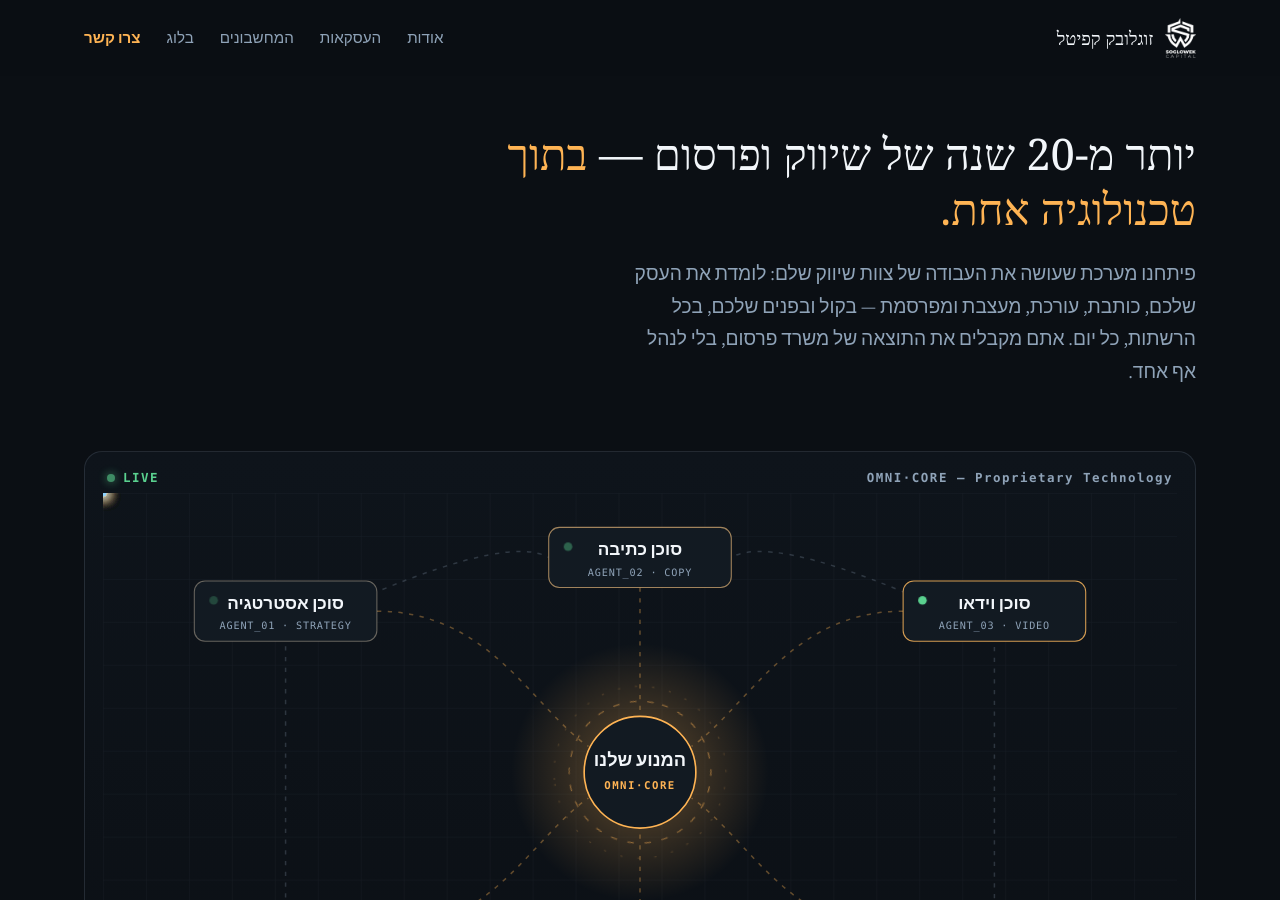
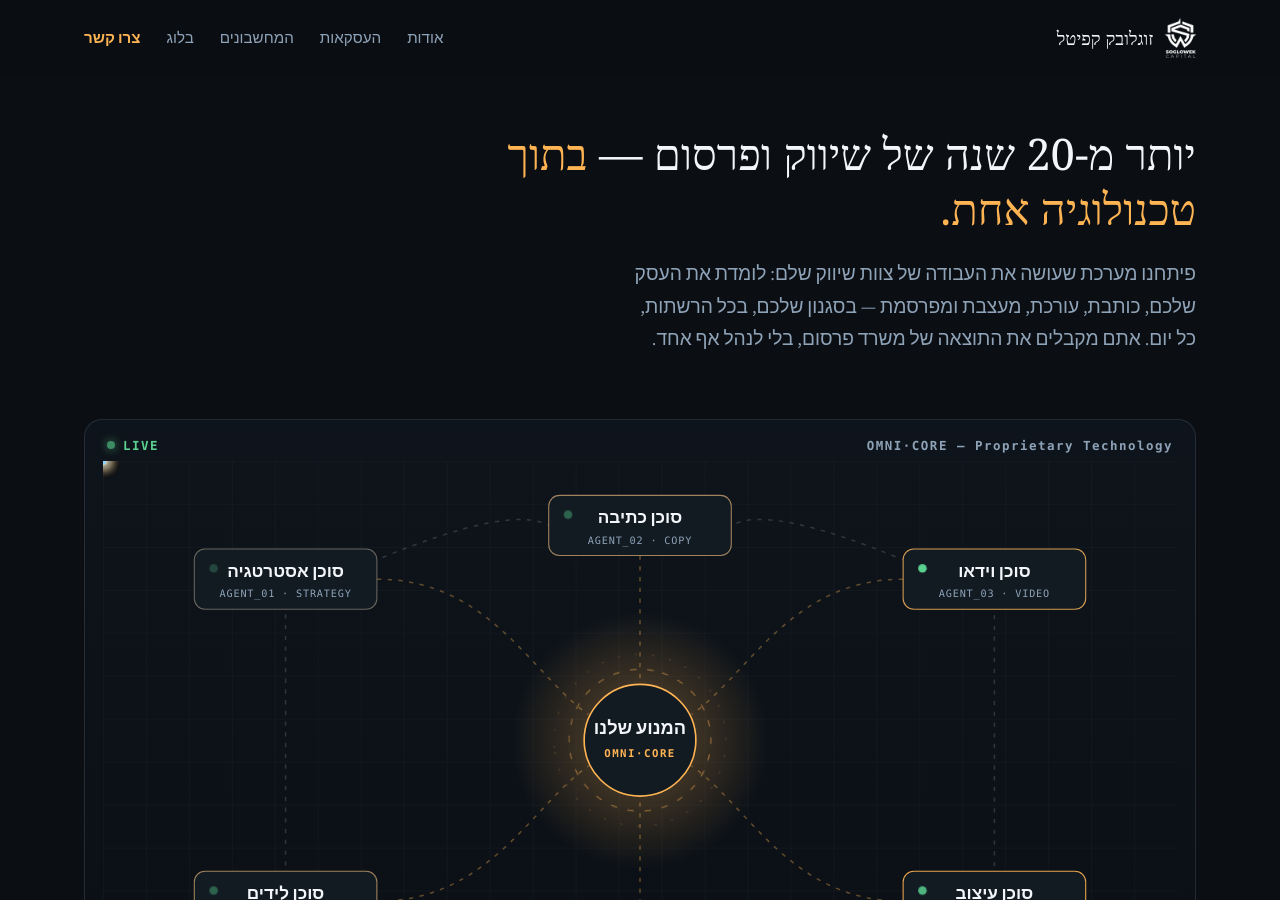
Before and after one commit to urisoglowek-ui/real_estate, a Jekyll site: the page built from content-offer.html, in a window 1280 px wide and 900 px high, scrolled down 1864 px. Built offline with Jekyll 4.4.1, drawn with Linux system fonts in a browser that asks for light colours; some web fonts are replaced; some of the changed text lies outside the part shown.

Commit message:
Add files via upload

```diff
--- a/content-offer.html
+++ b/content-offer.html
@@ -7,10 +7,10 @@
 <html lang="he" dir="rtl" data-own-reveal><head>
 <meta charset="UTF-8"><meta name="viewport" content="width=device-width, initial-scale=1.0">
 <title>OmniPresence Accelerator — זוגלובק</title>
-<meta name="description" content="נוכחות דיגיטלית מלאה לבעלי עסקים: צילום אחד, ותוכן כל יום בכל הרשתות — בקול ובפנים שלכם.">
+<meta name="description" content="נוכחות דיגיטלית מלאה לבעלי עסקים: תוכן כל יום בכל הרשתות — בסגנון שלכם.">
 <link rel="canonical" href="https://soglowekcapital.com/content-offer.html">
 <meta property="og:type" content="website"><meta property="og:site_name" content="Soglowek Capital">
-<meta property="og:title" content="OmniPresence Accelerator — זוגלובק"><meta property="og:description" content="נוכחות דיגיטלית מלאה לבעלי עסקים: צילום אחד, ותוכן כל יום בכל הרשתות — בקול ובפנים שלכם.">
+<meta property="og:title" content="OmniPresence Accelerator — זוגלובק"><meta property="og:description" content="נוכחות דיגיטלית מלאה לבעלי עסקים: תוכן כל יום בכל הרשתות — בסגנון שלכם.">
 <meta property="og:url" content="https://soglowekcapital.com/content-offer.html"><meta property="og:image" content="https://soglowekcapital.com/logo.png">
 <meta name="twitter:card" content="summary">
 <link rel="alternate" type="application/atom+xml" title="Soglowek Capital — Blog" href="/blog/feed.xml">
@@ -265,7 +265,7 @@
     </div>
     <p class="proofline ov"><span>הפקנו את אבא חטוב ופרויקט 001</span><span>מיליון צפיות בחודש</span><span>סוקרנו ברשת אי-בי-סי</span><span>רוש בובואה וואלור</span></p>
   </div>
-  <div class="hero-phone ov"><div class="phone"><video src="/media/showcase/course-r3.mp4" poster="/media/showcase/course-r3.jpg" muted loop playsinline preload="none" aria-label="דוגמה לרילס עם דמות דיגיטלית"></video></div></div>
+  <div class="hero-phone ov"><div class="phone"><video src="/media/showcase/course-r3.mp4" poster="/media/showcase/course-r3.jpg" muted loop playsinline preload="none" aria-label="דוגמה לרילס"></video></div></div>
 </div></header>
 <section id="problem"><div class="wrap">
   <div class="head ov">
@@ -285,7 +285,7 @@
 
 <section id="method"><div class="wrap">
   <h3 class="bighead ov">יותר מ-20 שנה של שיווק ופרסום — <span class="hand">בתוך טכנולוגיה אחת.</span></h3>
-  <p class="lede ov bighead-sub">פיתחנו מערכת שעושה את העבודה של צוות שיווק שלם: לומדת את העסק שלכם, כותבת, עורכת, מעצבת ומפרסמת — בקול ובפנים שלכם, בכל הרשתות, כל יום. אתם מקבלים את התוצאה של משרד פרסום, בלי לנהל אף אחד.</p>
+  <p class="lede ov bighead-sub">פיתחנו מערכת שעושה את העבודה של צוות שיווק שלם: לומדת את העסק שלכם, כותבת, עורכת, מעצבת ומפרסמת — בסגנון שלכם, בכל הרשתות, כל יום. אתם מקבלים את התוצאה של משרד פרסום, בלי לנהל אף אחד.</p>
   <figure class="agents ov" aria-label="סוכני בינה מלאכותית שעובדים יחד ומתקשרים זה עם זה — טכנולוגיה קניינית">
     <div class="ag-top"><span class="ag-live"><i></i>LIVE</span><span>OMNI·CORE — Proprietary Technology</span></div>
     <svg class="ag-d" viewBox="0 0 1000 520" role="img" aria-hidden="true">
@@ -606,10 +603,9 @@
     <h2>שאלות ותשובות</h2>
   </div>
   <div class="faq">
-    <details class="ov"><summary>הדמות הדיגיטלית תיראה מזויפת?</summary><p>הדמויות נבנות מהצילומים שלכם ביום ההפקה, והקול משוכפל מהקול שלכם. ראו את הדוגמאות למעלה.</p></details>
-    <details class="ov"><summary>כמה זמן זה ידרוש ממני?</summary><p>צילום אחד — לבד לפי המדריך שלנו, או ביום הפקה באולפן — ושיחת אסטרטגיה אחת בחודש. את השאר אנחנו עושים.</p></details>
+    <details class="ov"><summary>כמה זמן זה ידרוש ממני?</summary><p>שיחת אסטרטגיה אחת בחודש ואישור התוכן. את השאר אנחנו עושים.</p></details>
     <details class="ov"><summary>זה מתאים גם לעורכי דין ורואי חשבון?</summary><p>כן. התוכן מקצועי ומותאם לתחום שלכם.</p></details>
-    <details class="ov"><summary>למי שייך התוכן?</summary><p>לכם — כולל הדמויות הדיגיטליות והקול.</p></details>
+    <details class="ov"><summary>למי שייך התוכן?</summary><p>לכם. כל התוכן בבעלותכם המלאה.</p></details>
     <details class="ov"><summary>מה אם זה לא מתאים לי?</summary><p>אפשר לעזוב בכל רגע, בלי התחייבות. החודש שבו עוזבים משולם במלואו, ואין החזר על חודש.</p></details>
     <details class="ov"><summary>מתי רואים תוצאות?</summary><p>אנחנו ממליצים לתת לזה 3 חודשים. זה הזמן שלוקח לרשתות ולקהל להכיר אתכם.</p></details>
     <details class="ov"><summary>איך משלמים?</summary><p>את דמי ההקמה משלמים מראש. את הריטיינר משלמים בסוף כל חודש.</p></details>
@@ -638,7 +634,6 @@
       <div><label for="f3">אימייל</label><input id="f3" name="email" type="email" required autocomplete="email" dir="ltr"></div>
       <div><label for="f4">תחום העיסוק</label><input id="f4" name="field" required></div>
       <div class="full"><label for="f5">אתר או אינסטגרם</label><input id="f5" name="site" dir="ltr"></div>
-      <div class="full"><label for="f6">ספרו לנו בקצרה על העסק</label><textarea id="f6" name="message"></textarea></div>
       <button class="sendbtn" type="submit" id="fbtn">שלחו</button>
       <p class="note">בלי התחייבות. נחזור אליכם בהקדם.</p>
       <p id="fstatus" role="status" aria-live="polite"></p>
```
Also changed, not shown: other parts of content-offer.html (+6 -9 lines).
